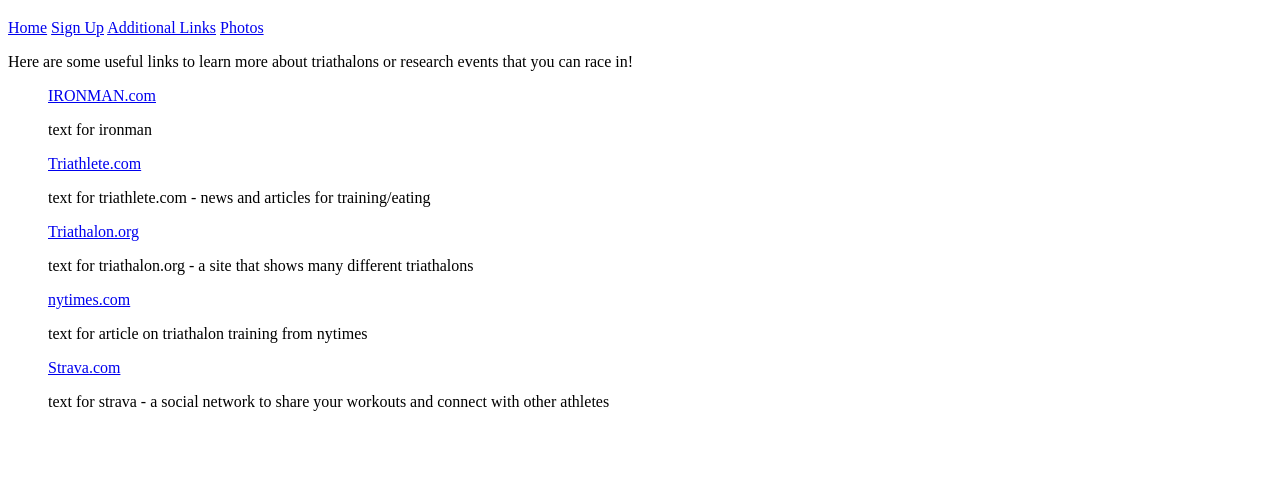
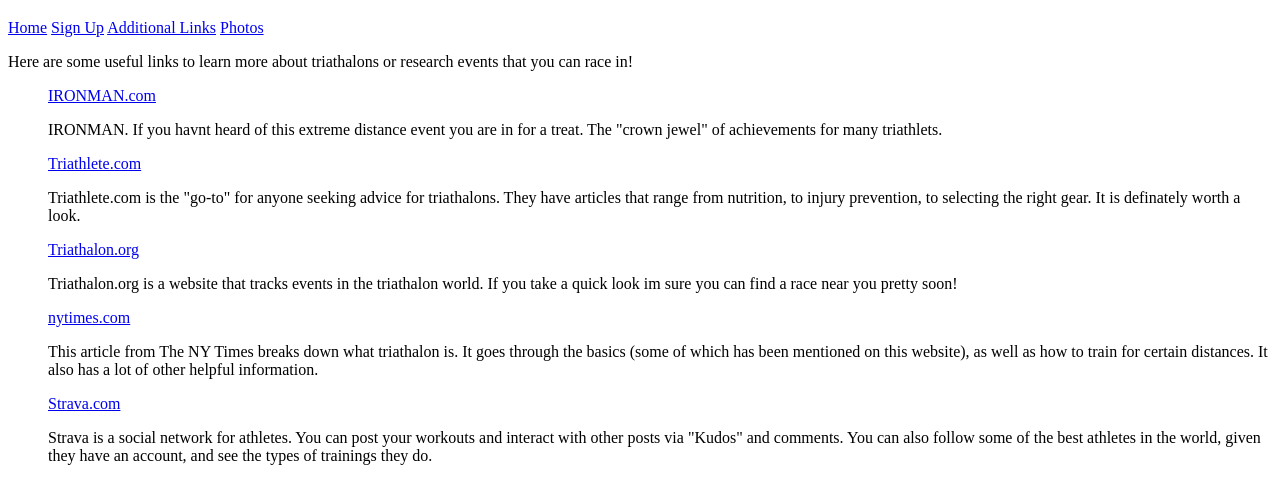
Before and after one commit to jwoff1991/firstwebsite, a plain HTML site: page addlinks.html in a window 1280 px wide. Shown: the part 61-564 px from the top of the page. Drawn offline with Linux system fonts and the light colour scheme.

Commit message:
page 4 coding done

```diff
--- a/addlinks.html
+++ b/addlinks.html
@@ -21,23 +21,23 @@
     <ul>
         <a href="https://www.ironman.com/">IRONMAN.com</a>
         <p>
-            text for ironman
+            IRONMAN. If you havnt heard of this extreme distance event you are in for a treat. The "crown jewel" of achievements for many triathlets.
         </p>
         <a href="https://www.triathlete.com/">Triathlete.com</a>
         <p>
-            text for triathlete.com - news and articles for training/eating
+            Triathlete.com is the "go-to" for anyone seeking advice for triathalons. They have articles that range from nutrition, to injury prevention, to selecting the right gear. It is definately worth a look.
         </p>
         <a href="https://www.triathlon.org/events">Triathalon.org</a>
         <p>
-            text for triathalon.org - a site that shows many different triathalons
+            Triathalon.org is a website that tracks events in the triathalon world. If you take a quick look im sure you can find a race near you pretty soon!
         </p>
         <a href="https://www.nytimes.com/guides/well/triathlon-training">nytimes.com</a>
         <p>
-            text for article on triathalon training from nytimes
+            This article from The NY Times breaks down what triathalon is. It goes through the basics (some of which has been mentioned on this website), as well as how to train for certain distances. It also has a lot of other helpful information.
         </p>
         <a href="https://www.strava.com/">Strava.com</a>
         <p>
-            text for strava - a social network to share your workouts and connect with other athletes
+            Strava is a social network for athletes. You can post your workouts and interact with other posts via "Kudos" and comments. You can also follow some of the best athletes in the world, given they have an account, and see the types of trainings they do.
         </p>
     </ul>
 </body>
```
Also changed, not shown: photos.html (+6 -0 lines), sixpictures/crossingthefinish.jpg (added), sixpictures/girlsinpool.jpg (added), sixpictures/hawaiiironman.jpg (added), sixpictures/ironmanpodium.jpeg (added), sixpictures/startofswim.jpg (added), 1 other file.
